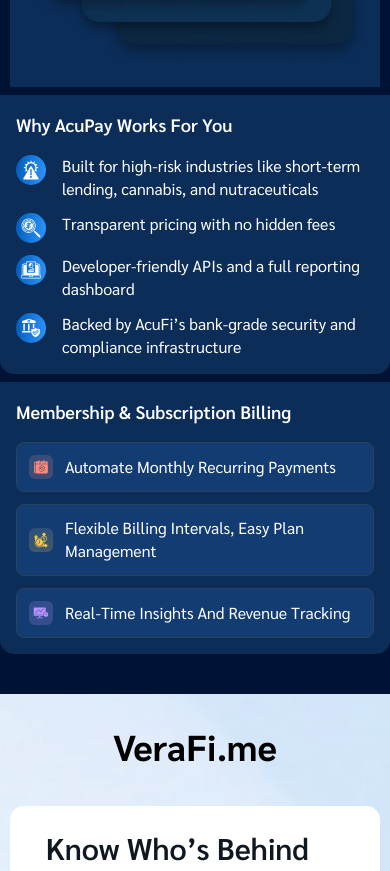
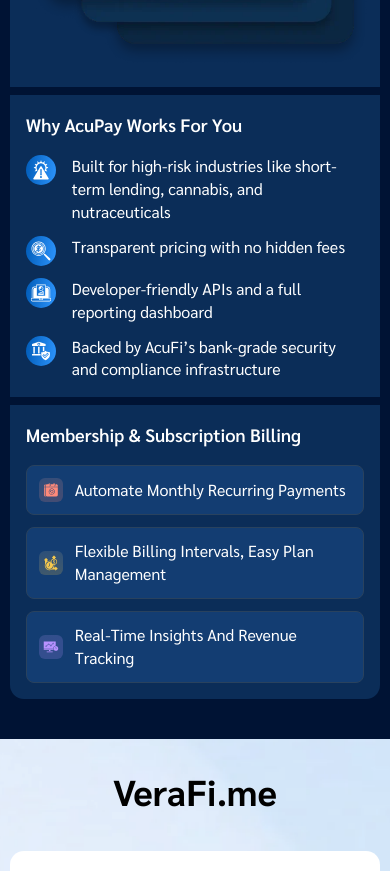
Before and after one commit to Patil-Nandini/Acufi, a Next.js app: page / in a window 390 px wide. Shown: the part 10017-10888 px from the top of the page. Built offline with nearby package versions, Linux system fonts and the light colour scheme.

Commit message:
fixed the width for accupay

```diff
--- a/src/components/AcuPay.tsx
+++ b/src/components/AcuPay.tsx
@@ -180,8 +180,8 @@
         </div>
       </div>
 
-      <div className="flex flex-col xl:flex-row gap-2 mt-2 text-white mx-4 sm:mx-10 lg:mx-20 w-full lg:w-[85%]">
-        <div className="w-full xl:w-1/2 bg-[#0B2D58] p-4 sm:p-9 rounded-b-[14px]">
+      <div className="flex flex-col xl:flex-row gap-2 mt-2 text-white mx-4 sm:mx-10 lg:mx-20 w-[95%]  lg:w-[85%]">
+     <div className="w-full xl:w-1/2 bg-[#0B2D58] p-4 sm:p-9 lg:rounded-b-[14px]">
           <h3 className="text-lg sm:text-xl md:text-2xl font-semibold mb-4">
             Why AcuPay Works For You
           </h3>
```
